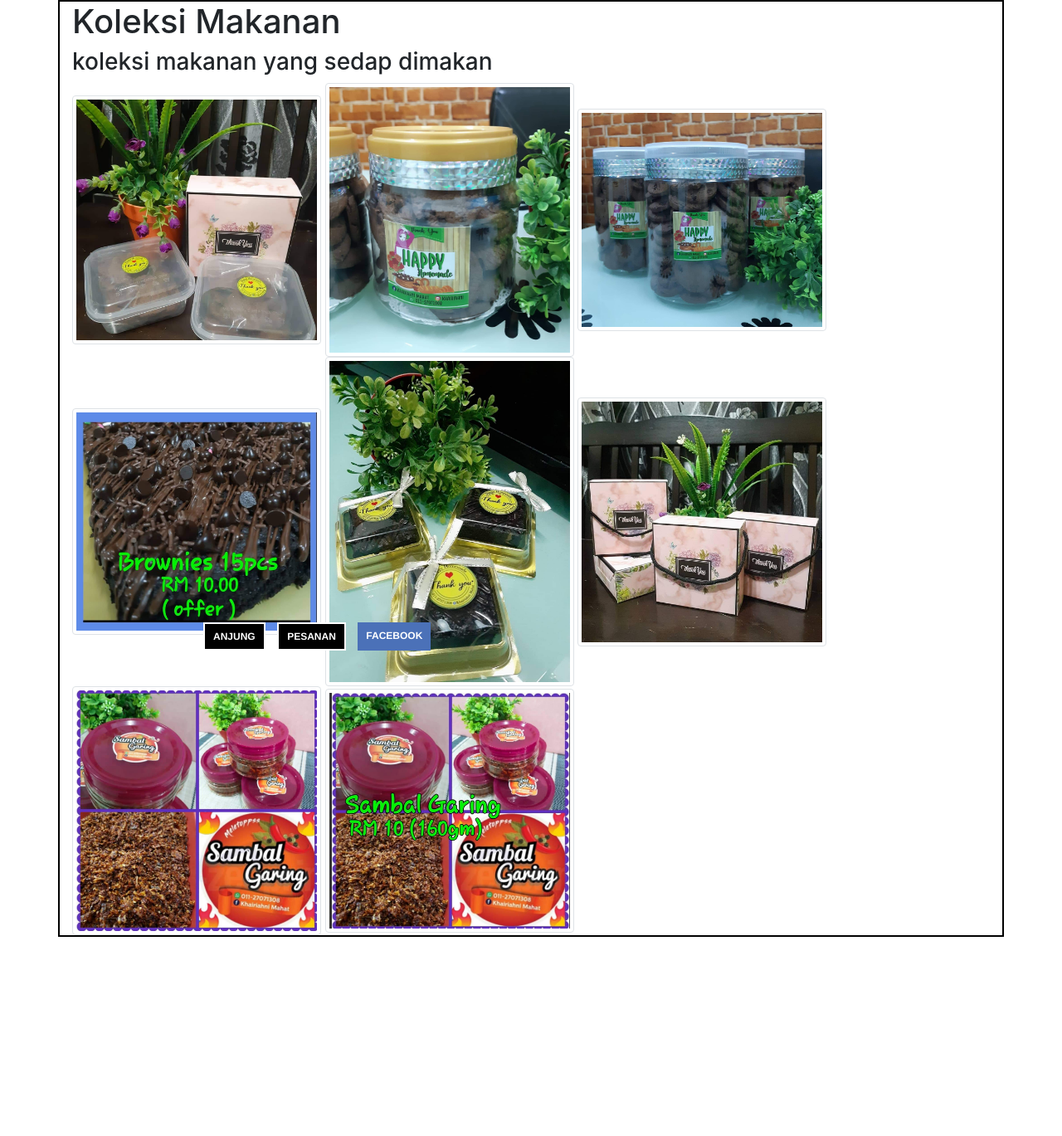
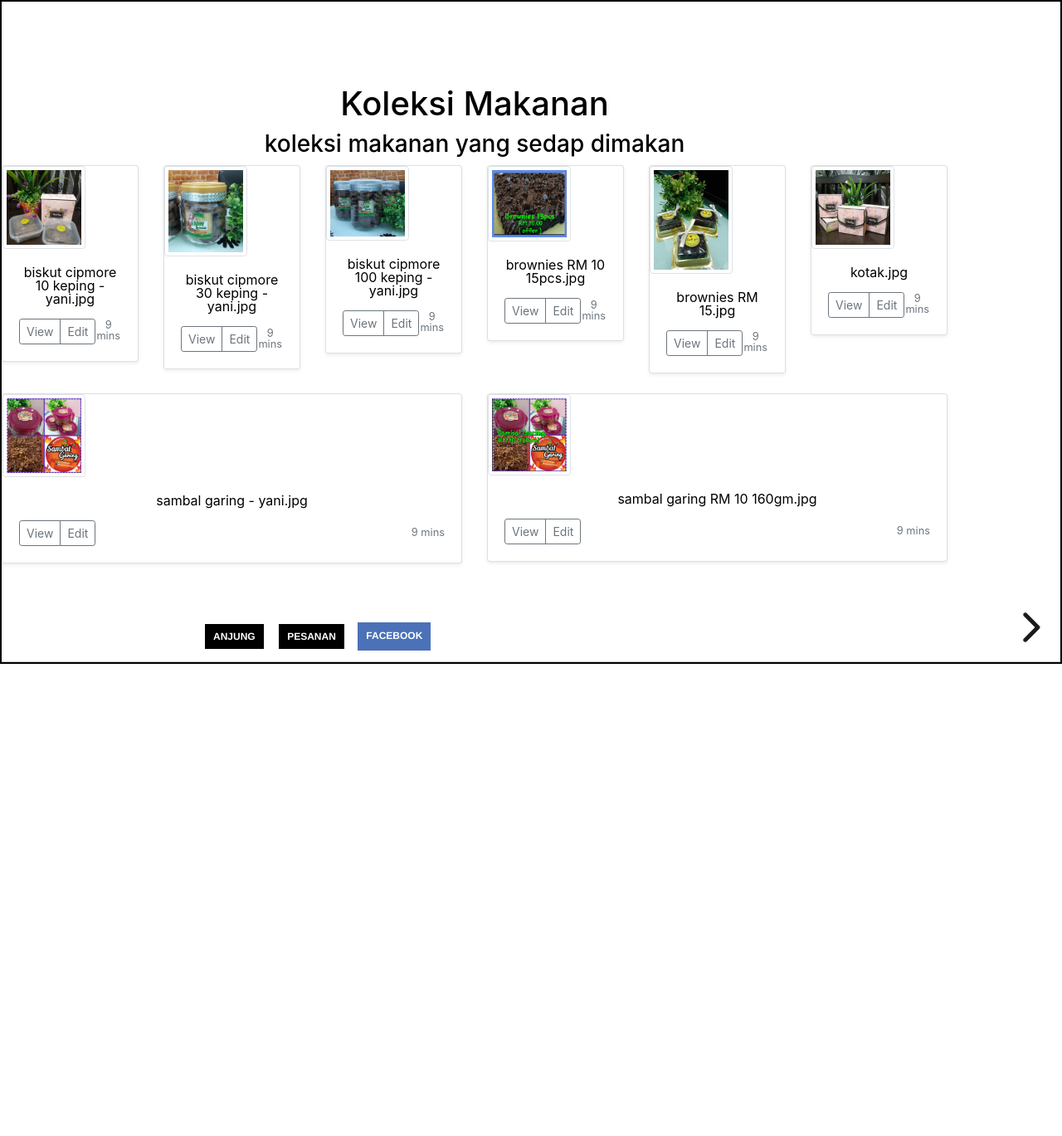
Before and after one commit to amin007/belajar-asas-php, a PHP site: page /contoh003.php in a window 1280 px wide. Shown: the top 1369 px of the page at 83% size. After the commit the page ends 800 px from the top, so only its background shows below. Run offline with PHP 8.4, Linux system fonts and the light colour scheme; some libraries are stand-ins or nearby versions.

Commit message:
tambah ubahsuai koding

```diff
--- a/bab04-buat-slides/contoh003.php
+++ b/bab04-buat-slides/contoh003.php
@@ -9,6 +9,7 @@
 
 <link href="https://use.fontawesome.com/releases/v5.11.2/css/all.css" rel="stylesheet" type="text/css">
 <link href="https://maxcdn.bootstrapcdn.com/bootstrap/4.3.1/css/bootstrap.min.css" rel="stylesheet" type="text/css">
+<link rel="stylesheet" href="css/reveal.css">
 
 <style type="text/css">
 table.excel {
@@ -49,20 +50,36 @@
 );
 ?>
 <div class="reveal">
-<div class="slides">
+<div class="slides" style="border: 2px solid #000000;">
 <!-- ========================================================================================== -->
-<section class="container" style="border: 2px solid #000000;">
+<section class="container">
 	<h1>Koleksi Makanan</h1>
 	<h3>koleksi makanan yang sedap dimakan</h3>
+	<div class="row">
 	<?php foreach($senarai as $id => $produk):?>
+	<div class="col-md">
+	<div class="card mb-4 shadow-sm">
 		<image src="images/slides/<?php echo $produk ?>"
-		height="300" width="300" class="img-thumbnail">
+		height="100" width="100" class="img-thumbnail">
+		<div class="card-body">
+			<p class="card-text"><?php echo $produk ?></p>
+			<div class="d-flex justify-content-between align-items-center">
+				<div class="btn-group">
+					<button type="button" class="btn btn-sm btn-outline-secondary">View</button>
+					<button type="button" class="btn btn-sm btn-outline-secondary">Edit</button>
+				</div>
+				<small class="text-muted">9 mins</small>
+			</div>
+		</div>
+	</div>
+	</div><!-- / class="col-md-4" -->
 	<?php endforeach; ?>
+	</div><!-- / class="row" -->
 </section>
 <!-- ========================================================================================== -->
 <?php
 foreach($senarai as $id => $produk):?>
-<section class="container" style="border: 2px solid #000000;">
+<section class="container">
 	<h4><i class="fas fa-cookie fa-spin"></i><?php echo $produk ?></h4>
 	<table class="table">
 	<tr><td rowspan="2">
@@ -83,7 +100,7 @@
 
 <!-- khas untuk jquery dan js2 lain
 =============================================================================================== -->
-<script src="js/reveal.js"></script>
+<script type="text/javascript" src="js/reveal.js"></script>
 <script type="text/javascript" src="https://code.jquery.com/jquery-3.3.1.slim.min.js"></script>
 <script type="text/javascript" src="https://cdnjs.cloudflare.com/ajax/libs/popper.js/1.14.7/umd/popper.min.js"></script>
 <script type="text/javascript" src="https://stackpath.bootstrapcdn.com/bootstrap/4.3.1/js/bootstrap.min.js"></script>
```
